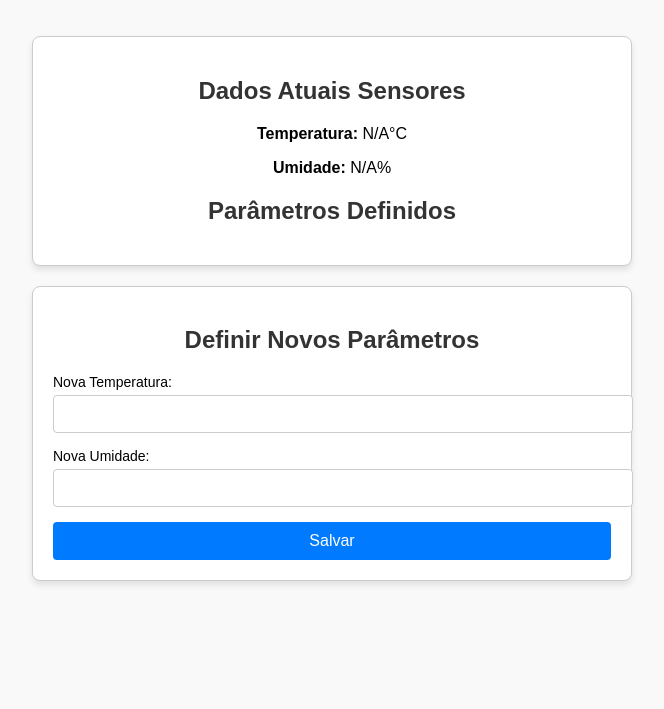
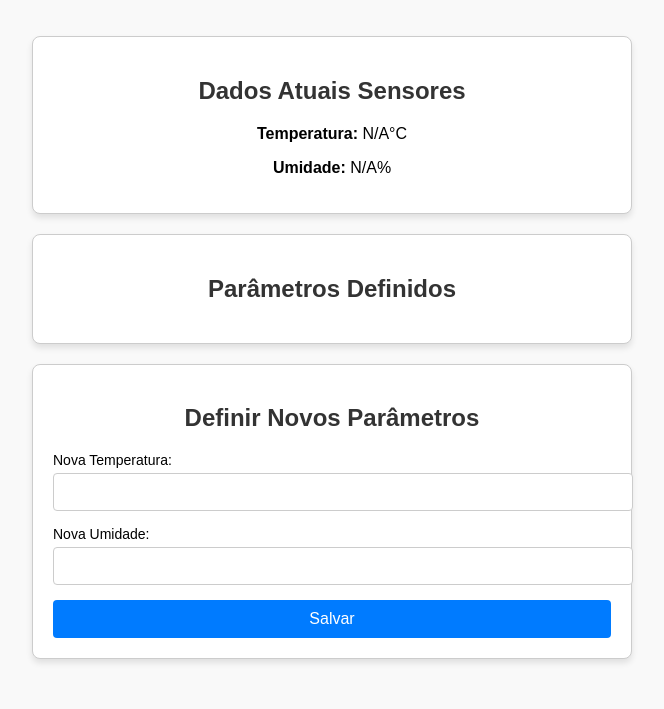
Before and after one commit to guilhermealano/project-temperature-humidity, a Flask app: page / in a window 1280 px wide. Shown: the part 131-840 px from the top of the page, without its empty margins (308-972 px from the left). Before the commit the page ends 716 px from the top, so only its background shows below. Run offline with Flask 3, Linux system fonts and the light colour scheme; data that the repository does not hold is empty; some libraries are stand-ins or nearby versions.

Commit message:
fix: cards

```diff
--- a/templates/index.html
+++ b/templates/index.html
@@ -90,21 +90,20 @@
     <div class="container">
         <h1>Monitoramento de Temperatura e Umidade</h1>
         <div class="row">
-            <!-- Coluna: Dados Atuais -->
             <div class="column">
+                <!-- Coluna: Dados Atuais -->
                 <div class="card">
                     <h2>Dados Atuais Sensores</h2>
                     <p><strong>Temperatura:</strong> {{ temperature if temperature is not none else "N/A" }}°C</p>
                     <p><strong>Umidade:</strong> {{ humidity if humidity is not none else "N/A" }}%</p>
-                 <!-- </div>  -->
-                 <!-- Coluna: Parâmetros -->
-                 <!-- <div class="card"> -->
+                </div>
+                <!-- Coluna: Parâmetros -->
+                <div class="card">
                     <h2>Parâmetros Definidos</h2>
                     {% for param in parameters %}
                     <p><strong>Temperatura:</strong> {{ param[0] }}°C</p>
                     <p><strong>Umidade:</strong> {{ param[1] }}%</p>
                     <p><strong>Data do registro:</strong> {{ param[2] }}</p>
-                    <hr>
                     {% endfor %}
                 </div>
                 <div class="card">
@@ -118,8 +117,6 @@
                     </form>
                 </div>
             </div>
-            <!-- <div class="column"> -->
-            <!-- </div> -->
         </div>
     </div>
 </body>
```
